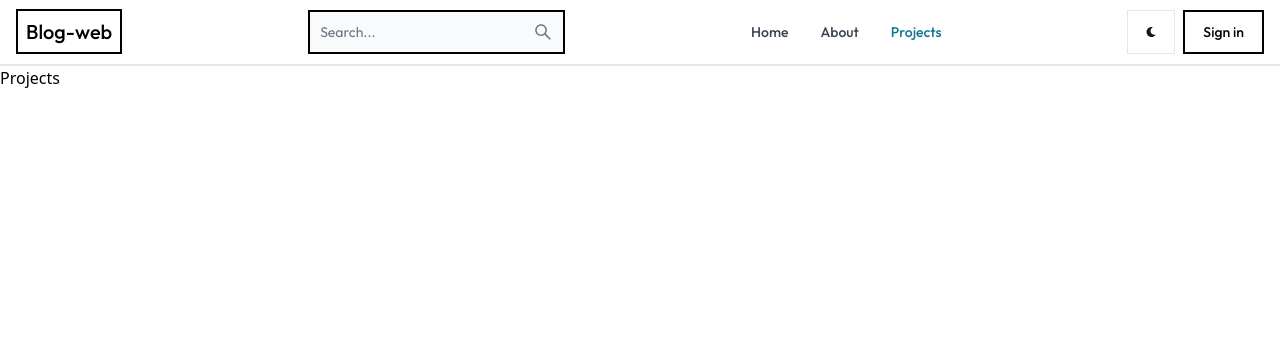
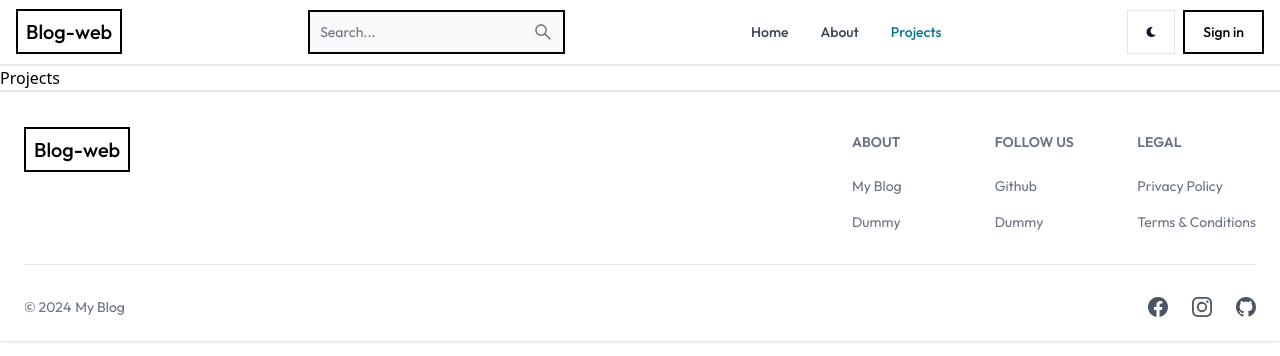
Before and after one commit to omoreo/MERN-Blog, a React (Vite) app in the folder client/: page /projects in a window 1280 px wide. Shown: the top 356 px of the page. Built offline with nearby package versions, Linux system fonts and the light colour scheme.

Commit message:
craete the footer components

```diff
--- a/client/package.json
+++ b/client/package.json
@@ -10,11 +10,12 @@
     "preview": "vite preview"
   },
   "dependencies": {
+    "axios": "^1.7.2",
     "flowbite-react": "^0.10.1",
     "react": "^18.3.1",
     "react-dom": "^18.3.1",
-    "react-router-dom": "^6.25.1",
-    "react-icons": "^5.2.1"
+    "react-icons": "^5.2.1",
+    "react-router-dom": "^6.25.1"
   },
   "devDependencies": {
     "@types/react": "^18.3.3",
--- a/client/src/App.jsx
+++ b/client/src/App.jsx
@@ -6,6 +6,7 @@
 import SignUp from './pages/SignUp'
 import Dashboard from './pages/Dashboard'
 import Projects from './pages/Projects'
+import FooterCom from './components/Footer'
 
 
 export default function App() {
@@ -20,6 +21,7 @@
         <Route path='/dashboard' element={ <Dashboard /> } />
         <Route path='/projects' element={ <Projects /> } />
       </Routes>
+      <FooterCom />
     </BrowserRouter>
   )
 }
--- /dev/null
+++ b/client/src/components/Footer.jsx
@@ -0,0 +1,94 @@
+import { Footer } from 'flowbite-react';
+import { Link } from 'react-router-dom';
+import { BsFacebook, BsInstagram, BsGithub } from 'react-icons/bs';
+
+const FooterCom = () => {
+  return (
+    <Footer container className='font-outfit border-t-2 rounded-none'>
+        <div className='w-full max-w-7xl mx-auto'>
+          <div className='grid w-full justify-between sm:flex md:gird-cols-1'>
+            <div className='mt-5'>
+            <Link to="/" className='self-center whitespace-nowrap text-lg sm:text-xl font-medium dark:text-white'>
+              <span className='px-2 py-2 border-solid border-2 border-black text-black bg-white'>
+                Blog-web
+              </span>
+            </Link>
+          </div>
+
+          <div className='grid grid-cols-2 gap-8 sm:mt-4 sm:grid-cols-3 sm:gap-6'>
+            <div>
+              <Footer.Title title='About' />
+                <Footer.LinkGroup col>
+                  <Footer.Link
+                    href='/about'
+                    target='_blank'
+                    rel='noopener noreferrer'
+                    >
+                    My Blog
+                  </Footer.Link>
+                  <Footer.Link
+                    href='#'
+                    // target='_blank'
+                    // rel='noopener noreferrer'
+                    >
+                    Dummy
+                  </Footer.Link>
+              </Footer.LinkGroup>
+            </div>
+            <div>
+              <Footer.Title title='Follow us' />
+                <Footer.LinkGroup col>
+                  <Footer.Link
+                    href='https://github.com/omoreo'
+                    target='_blank'
+                    rel='noopener noreferrer'
+                    >
+                    Github
+                  </Footer.Link>
+                  <Footer.Link
+                    href='#'
+                    // target='_blank'
+                    // rel='noopener noreferrer'
+                    >
+                    Dummy
+                  </Footer.Link>
+              </Footer.LinkGroup>
+            </div>
+            <div>
+              <Footer.Title title='Legal' />
+                <Footer.LinkGroup col>
+                  <Footer.Link
+                    href="#"
+                    >
+                    Privacy Policy
+                  </Footer.Link>
+                  <Footer.Link
+                    href='#'
+                  >
+                    Terms &amp; Conditions
+                  </Footer.Link>
+              </Footer.LinkGroup>
+              </div>
+            </div>
+          </div>
+          <Footer.Divider />
+          <div className='w-full sm:flex sm:items-center sm:justify-between'>
+            <Footer.Copyright href="#" by="My Blog" year={new Date().getFullYear()} />
+            <div className='flex gap-6 sm:mt-0 mt-4 sm:justify-center'>
+              <div className='hover:scale-125 ease-in duration-300'>
+                <Footer.Icon href="#" icon={BsFacebook} className='text-gray-600 hover:text-blue-600 ease-out hover:ease-in-out duration-800' />
+              </div>
+              <div className='hover:scale-125 ease-in duration-300'>
+                <Footer.Icon href="#" icon={BsInstagram} className='text-gray-600 hover:text-pink-400' />
+              </div>
+              <div className='hover:scale-125 ease-in duration-300'>
+                <Footer.Icon href="#" icon={BsGithub} className='text-gray-600 hover:text-gray-800 easeo-ut hover:ease-in duration-800 '/>
+              </div>
+            </div>
+          </div>
+        </div>
+    </Footer>
+  )
+}
+
+export default FooterCom
--- a/client/src/pages/SignIn.jsx
+++ b/client/src/pages/SignIn.jsx
@@ -3,7 +3,7 @@
 
 const SignIn = () => {
   return (
-    <div className='min-h-screen mt-20'>
+    <div className='min-h-screen mt-20 font-outfit'>
       <div className='flex p-3 max-w-3xl mx-auto flex-col md:flex-row md:items-center gap-5'>
         {/* Left */}
         <div className="flex-1">
--- a/client/src/pages/SignUp.jsx
+++ b/client/src/pages/SignUp.jsx
@@ -46,7 +46,7 @@
   }
 
   return (
-    <div className='min-h-screen mt-20'>
+    <div className='min-h-screen mt-20 font-outfit'>
       <div className='flex p-10 max-w-3xl mx-auto flex-col md:flex-row md:items-center gap-5 border-solid border border-black'>
         {/* Left */}
         <div className="flex-1">
```
Also changed, not shown: 1 other file (tests, documents, lock files or other folders).
